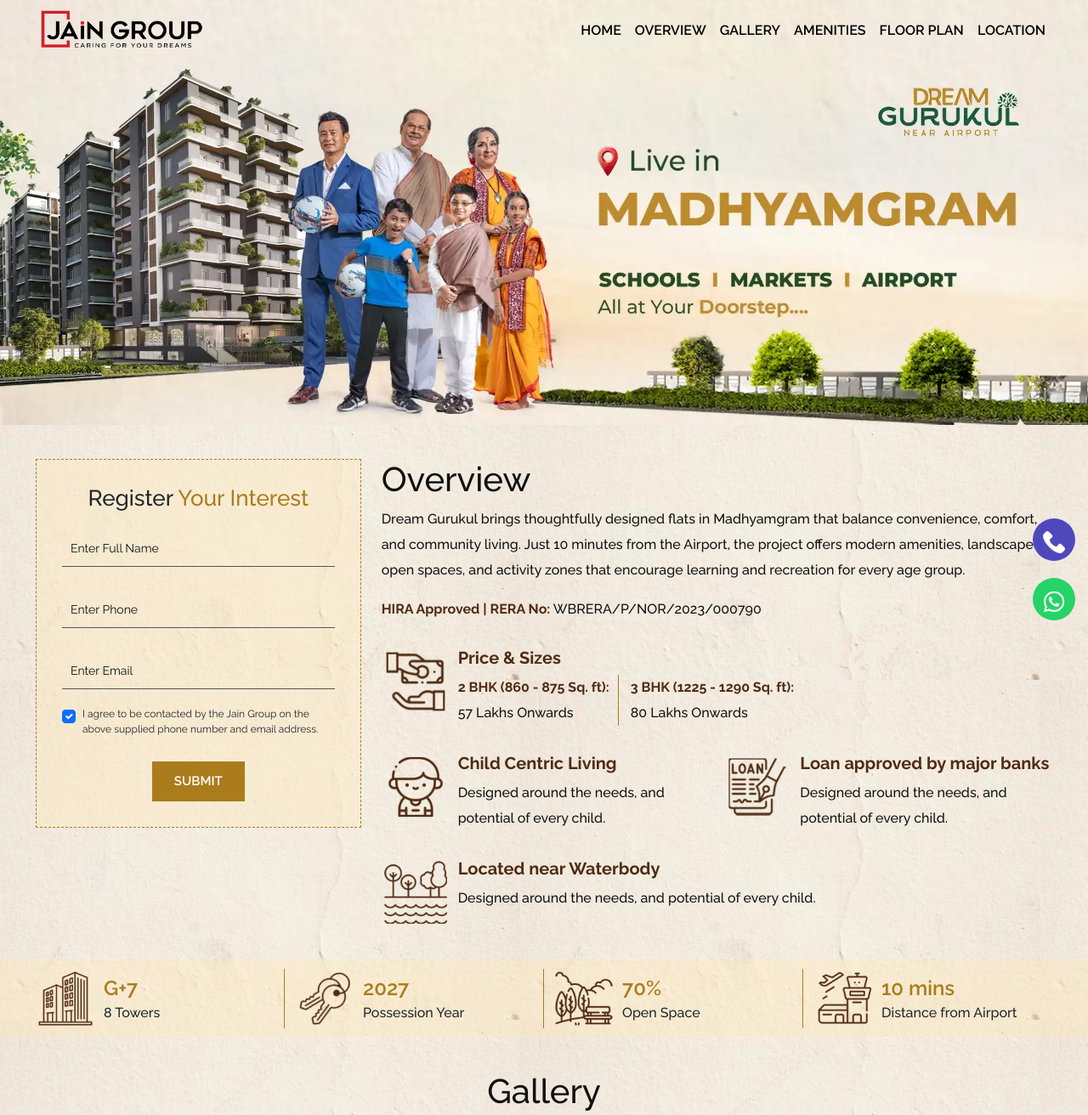
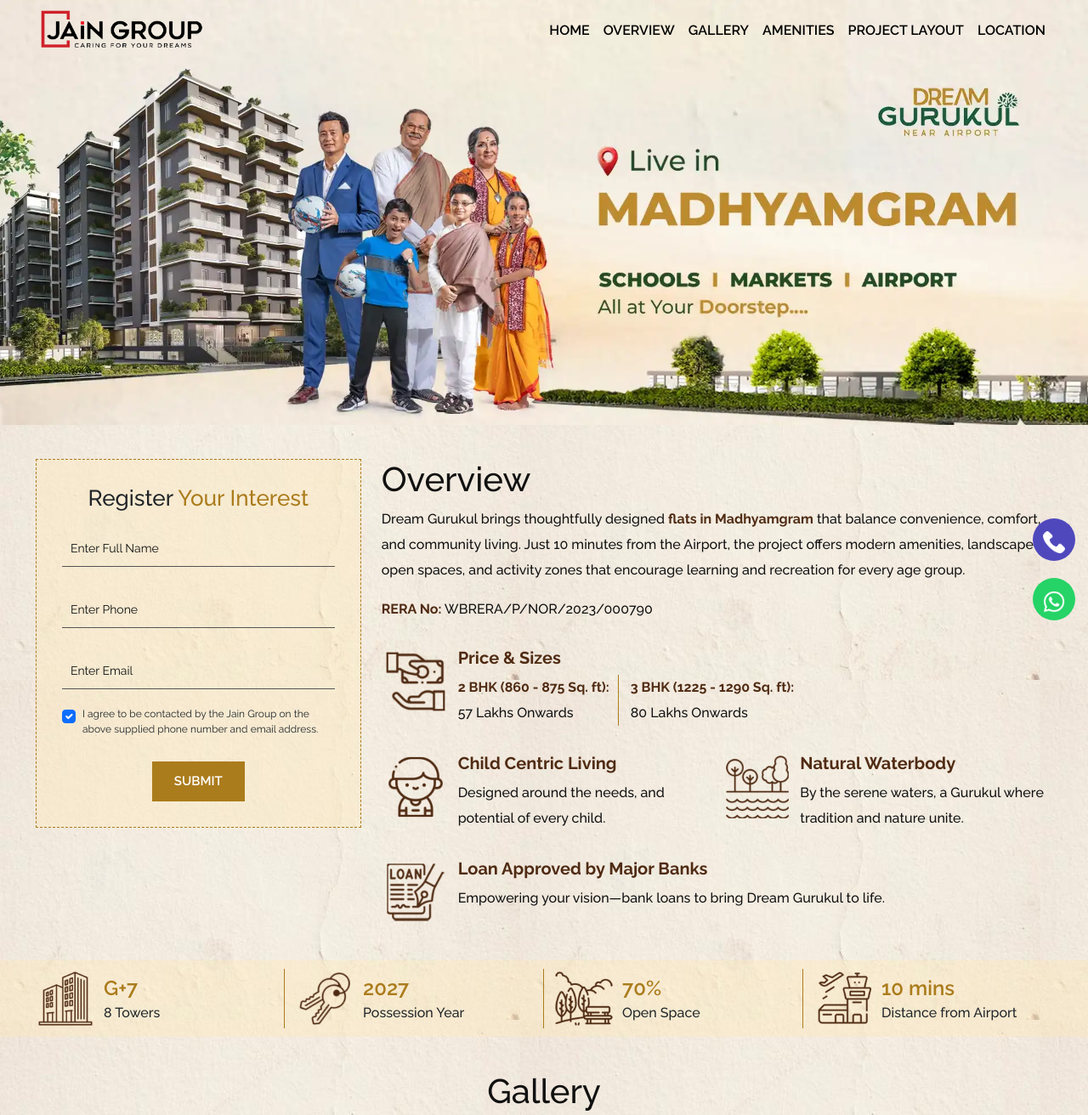
Before and after one commit to ronniemiz25/dream-gurukul, a PHP site: page / in a window 1280 px wide. Shown: the top 1312 px of the page at 85% size. Run offline with PHP 8.4, Linux system fonts and the light colour scheme; some web fonts are replaced.

Commit message:
Updated Code

```diff
--- a/index.php
+++ b/index.php
@@ -53,7 +53,7 @@
                         <a class="nav-link hash" href="#amenities">AMENITIES</a>
                     </li>
                     <li class="nav-item">
-                        <a class="nav-link hash" href="#floorplan">FLOOR PLAN</a>
+                        <a class="nav-link hash" href="#floorplan">PROJECT LAYOUT</a>
                     </li>
                     <li class="nav-item">
                         <a class="nav-link hash" href="#location">LOCATION</a>
@@ -157,12 +157,12 @@
                     <div class="col-lg-8">
                         <div class="section_title text-sm-start text-center">
                             <h2>Overview</h2>
-                            <p>Dream Gurukul brings thoughtfully designed flats in Madhyamgram that balance convenience,
+                            <p>Dream Gurukul brings thoughtfully designed <strong>flats in Madhyamgram</strong> that balance convenience,
                                 comfort, and community living. Just 10 minutes from the Airport, the project offers
                                 modern amenities, landscaped open spaces, and activity zones that encourage learning and
                                 recreation for every age group.
                             </p>
-                            <p><strong>HIRA Approved |</strong> <strong>RERA No:</strong> WBRERA/P/NOR/2023/000790</p>
+                            <p><strong>RERA No:</strong> WBRERA/P/NOR/2023/000790</p>
                         </div>
                         <div class="row g-3">
                             <div class="col-md-12 overbg">
@@ -183,17 +183,18 @@
                                 </div>
                             </div>
                             <div class="col-md-6 overbg">
-                                <img src="images/loan.png" class="img-fluid" alt="">
+
+                                <img src="images/lake.png" class="img-fluid" alt="">
                                 <div class="over_col">
-                                    <h4>Loan approved by major banks</h4>
-                                    <p>Designed around the needs, and potential of every child.</p>
+                                    <h4>Natural Waterbody</h4>
+                                    <p>By the serene waters, a Gurukul where tradition and nature unite.</p>
                                 </div>
                             </div>
                             <div class="col-md-12 overbg">
-                                <img src="images/lake.png" class="img-fluid" alt="">
+                                <img src="images/loan.png" class="img-fluid" alt="">
                                 <div class="over_col">
-                                    <h4>Located near Waterbody</h4>
-                                    <p>Designed around the needs, and potential of every child.</p>
+                                    <h4>Loan Approved by Major Banks</h4>
+                                    <p>Empowering your vision—bank loans to bring Dream Gurukul to life.</p>
                                 </div>
                             </div>
                         </div>
@@ -407,7 +408,7 @@
         <div class="floor_plan">
             <div class="container">
                 <div class="section_title">
-                    <h2>Floor Plans</h2>
+                    <h2>Project Layout</h2>
                 </div>
                 <ul class="nav nav-pills mb-3 justify-content-center" id="pills-tab" role="tablist">
                     <li class="nav-item" role="presentation">
@@ -726,9 +727,7 @@
                         </div>
                     </div>
                 </div>
-                <div class="text-center mt-4">
-                    <a href="#form" class="btn btn-primary">Enquire Now</a>
-                </div>
+
             </div>
         </div>
     </div>
```
Also changed, not shown: dream_gurukul.php (+12 -13 lines), index.html (+12 -13 lines).
